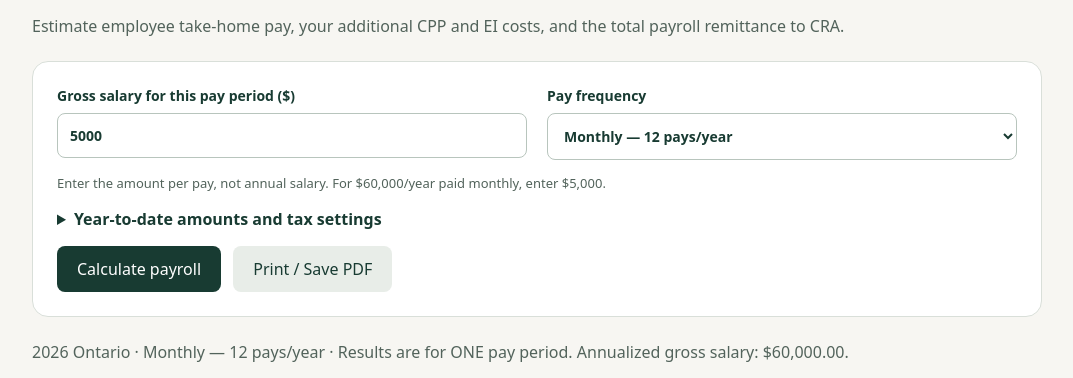
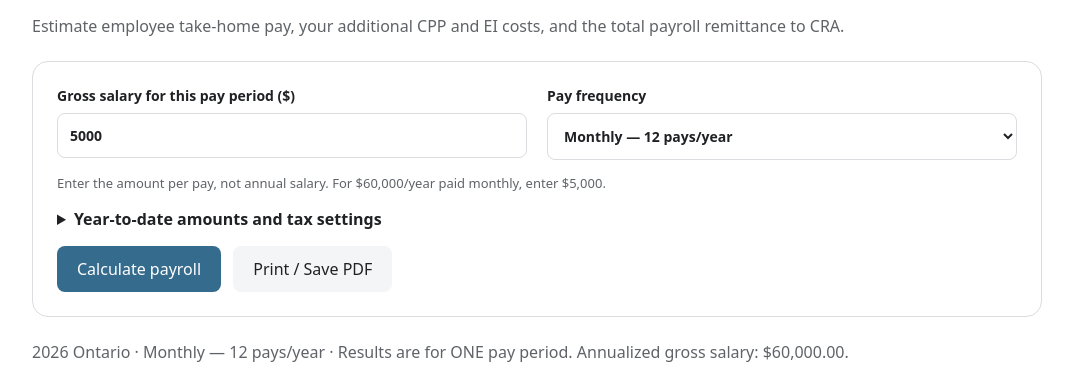
Before and after one commit to TechSingh/tools, a plain HTML site: page cpp-ei-calc/index.html in a window 1280 px wide. Shown: the part 189-567 px from the top of the page, without its empty margins (103-1176 px from the left). Drawn offline with Linux system fonts and the light colour scheme.

Commit message:
Update index.html

```diff
--- a/cpp-ei-calc/index.html
+++ b/cpp-ei-calc/index.html
@@ -20,6 +20,45 @@ th,td{padding:12px 0;border-bottom:1px solid #e6e9e5;text-align:left}td:last-chi
 .sum{font-weight:700}.error{color:#a32424}.note{font-size:13px}h2{font-size:20px}#results[hidden],.error[hidden]{display:none}
 @media(max-width:700px){.grid,.totals{grid-template-columns:1fr}.panel{padding:18px}}
 @media print{body{background:white}main{padding:0}button,nav{display:none}.panel,.total{break-inside:avoid}.total{background:white;color:black;border:1px solid #aaa}details>*{display:block!important}}
+/* Second Approach website colours */
+body {
+  background: #ffffff;
+  color: #202124;
+}
+
+p, small { color: #5f6368; }
+
+.card, .panel {
+  background: #ffffff;
+  border-color: #dadce0;
+}
+
+.card:hover, .card:focus-visible {
+  border-color: #356b8c;
+  box-shadow: 0 8px 24px #356b8c15;
+}
+
+input, select {
+  color: #202124;
+  border-color: #dadce0;
+}
+
+button, .total {
+  background: #356b8c;
+  color: #ffffff;
+}
+
+button.secondary {
+  background: #f3f5f7;
+  color: #202124;
+}
+
+@media print {
+  .total {
+    background: white;
+    color: black;
+  }
+}
 </style>
 </head>
 <body>
```
